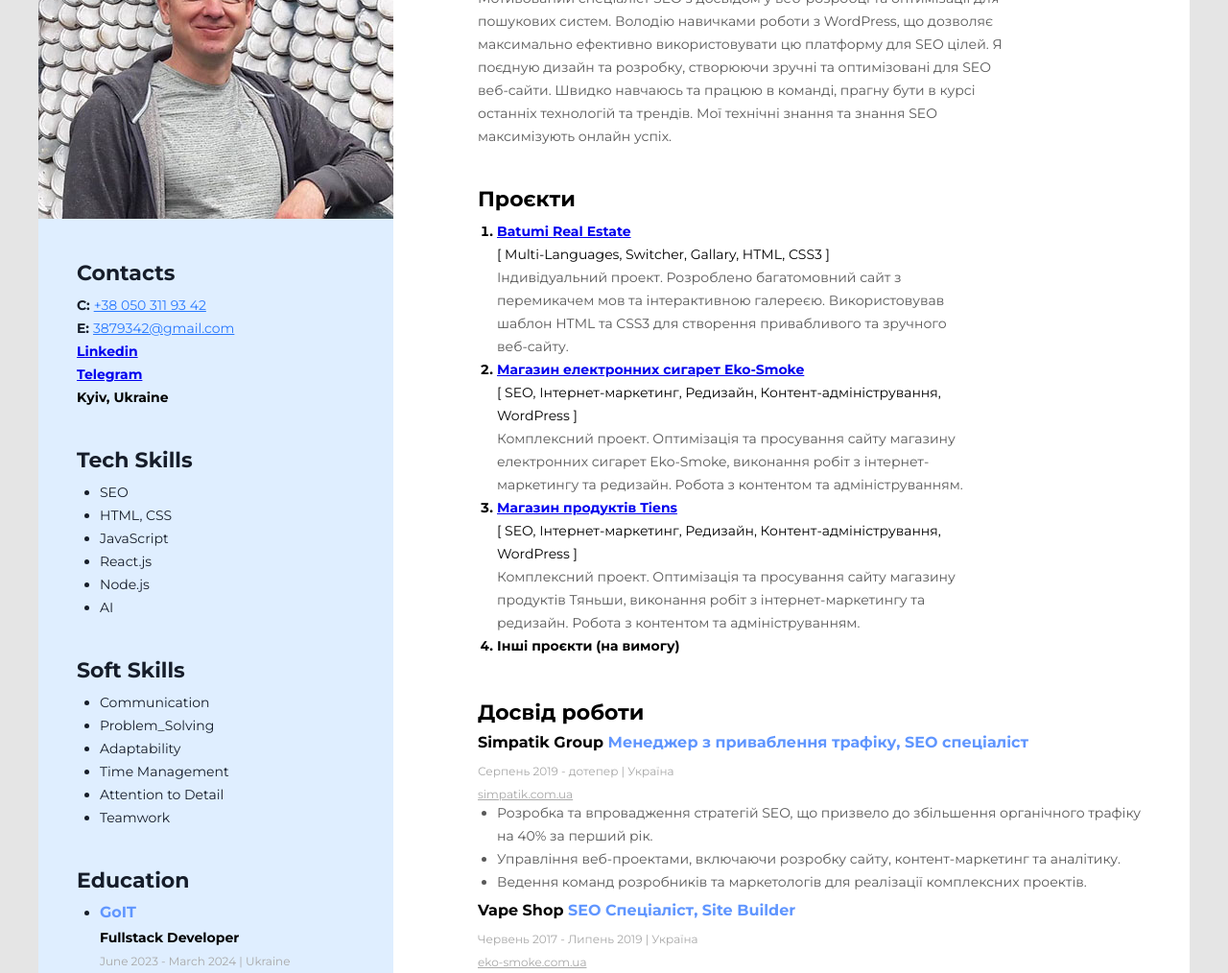
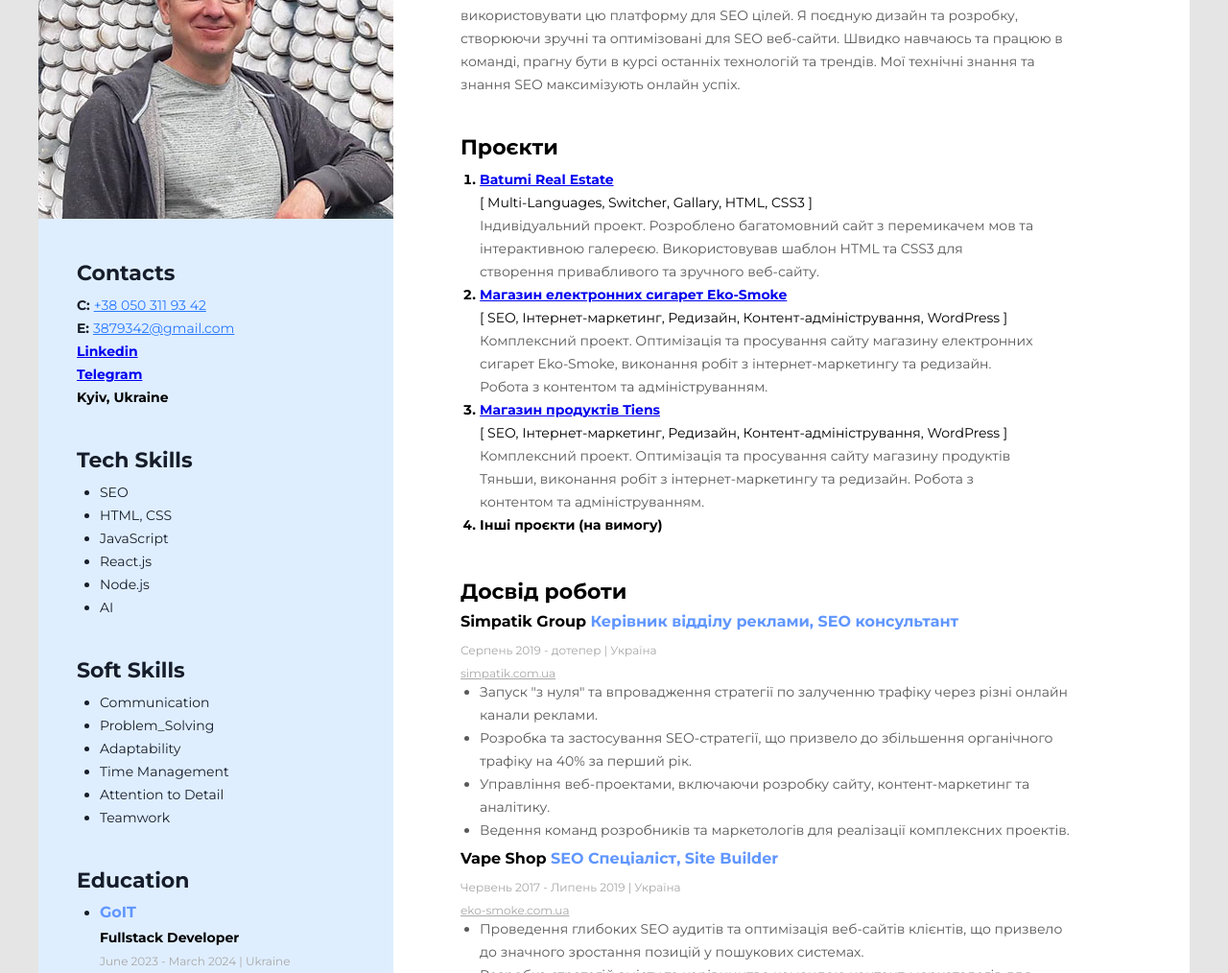
Before and after one commit to Balinskiy/Yuri-Balinski-SEO, a plain HTML site: page index.html in a window 1280 px wide. Shown: the part 222-1236 px from the top of the page at 96% size. Drawn offline with Linux system fonts and the light colour scheme.

Commit message:
upd resume

```diff
--- a/css/styles.css
+++ b/css/styles.css
@@ -16,10 +16,10 @@ body {
 }
 
 .main-content {
-    padding-left: 88px;
-    padding-top: 80px;
+    padding-left: 70px;
+    padding-top: 50px;
     padding-right: 40px;
-    padding-bottom: 80px;
+    padding-bottom: 40px;
 }
 
 .about-me {
@@ -41,7 +41,7 @@ body {
     font-size: 14px;
     line-height: 24px;
     color: #595959;
-    width: 80%;
+    width: 90%;
 }
 
 .projects-summary {
@@ -136,7 +136,7 @@ body {
 
 .projects-container {
     margin-bottom: 44px;
-    width: 80%;
+    width: 90%;
 }
 
 .projcts-item {
@@ -167,6 +167,7 @@ body {
 
 .projects-list {
     padding-left: 20px;
+    width: 100%;
 }
 
 .company-position {
@@ -206,6 +207,7 @@ body {
 
 .company-container {
     margin-bottom: 8px;
+    width: 90%;
 }
 
 .work-experience-container {
--- a/index.html
+++ b/index.html
@@ -114,7 +114,7 @@
             <h4 class="company-position">
               Simpatik Group
               <span class="company-position-accent">
-                Менеджер з приваблення трафіку, SEO спеціаліст
+                Керівник відділу реклами, SEO консультант
               </span>
             </h4>
             <p class="company-period">Серпень 2019 - дотепер | Україна</p>
@@ -123,7 +123,11 @@
             >
             <ul class="company-duties-list">
               <li class="company-duties-item">
-                Розробка та впровадження стратегій SEO, що призвело до
+                Запуск "з нуля" та впровадження стратегії по залученню трафіку
+                через різні онлайн канали реклами.
+              </li>
+              <li class="company-duties-item">
+                Розробка та застосування SEO-стратегії, що призвело до
                 збільшення органічного трафіку на 40% за перший рік.
               </li>
               <li class="company-duties-item">
@@ -170,7 +174,7 @@
           <div class="company-container">
             <h4 class="company-position">
               Perspectiva, Курси Комп'ютерної Грамотності
-              <span class="company-position-accent">Інструктор з SEO</span>
+              <span class="company-position-accent">Викладач з SEO</span>
             </h4>
             <p class="company-period">Березень 2011 - Жовтень 2016 | Україна</p>
             <a class="company-period" href="https://perspectiva.ua/"
```
